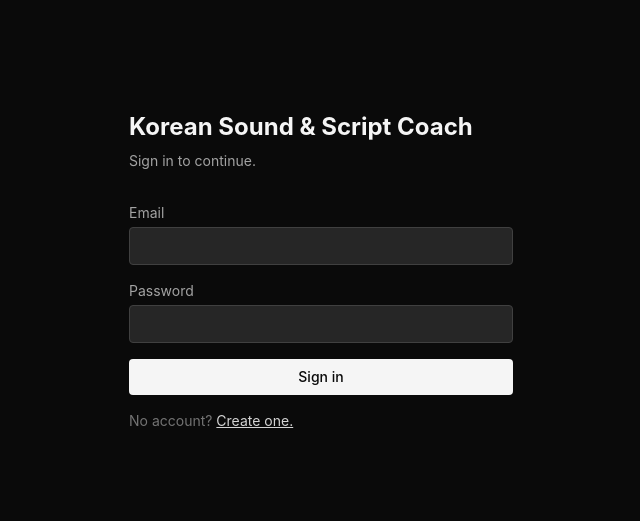
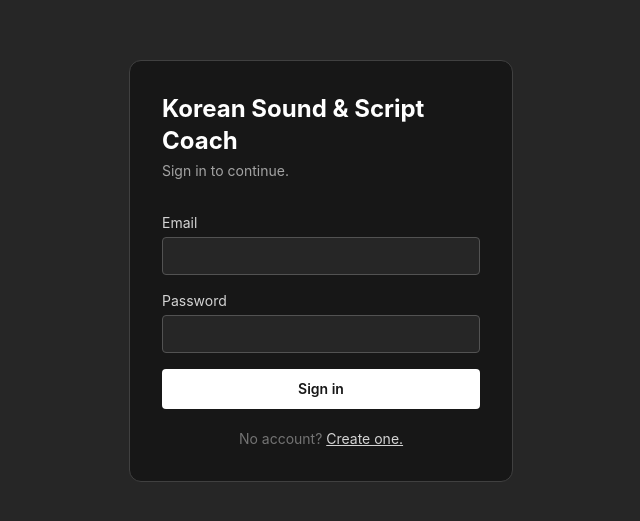
Before and after one commit to ameliepigeonart-sudo/korean-coach, a React (Vite) app: page / in a window 1280 px wide. Shown: the part 129-650 px from the top of the page, without its empty margins (319-959 px from the left). Built offline with nearby package versions, Linux system fonts and the light colour scheme; no server answers.

Commit message:
Update Auth.jsx

```diff
--- a/src/components/Auth.jsx
+++ b/src/components/Auth.jsx
@@ -23,47 +23,55 @@ export default function Auth() {
   }
 
   return (
-    <div className="min-h-screen bg-neutral-950 flex items-center justify-center px-4">
-      <div className="w-full max-w-sm">
-        <h1 className="text-2xl font-bold text-neutral-100 mb-2">Korean Sound & Script Coach</h1>
+    <div className="min-h-screen bg-neutral-800 flex items-center justify-center px-4">
+      <div className="w-full max-w-sm bg-neutral-900 border border-neutral-700 rounded-xl p-8">
+        <h1 className="text-2xl font-bold text-white mb-1">Korean Sound & Script Coach</h1>
         <p className="text-neutral-400 mb-8 text-sm">
           {mode === 'signin' ? 'Sign in to continue.' : 'Create an account.'}
         </p>
         <form onSubmit={handleSubmit} className="space-y-4">
           <div>
-            <label className="block text-sm text-neutral-400 mb-1">Email</label>
+            <label className="block text-sm text-neutral-300 mb-1">Email</label>
             <input
               type="email"
               value={email}
               onChange={e => setEmail(e.target.value)}
               required
-              className="w-full bg-neutral-800 border border-neutral-700 text-neutral-100 rounded px-3 py-2 text-sm focus:outline-none focus:border-neutral-500"
+              className="w-full bg-neutral-800 border border-neutral-600 text-white rounded px-3 py-2 text-sm focus:outline-none focus:border-neutral-400"
             />
           </div>
           <div>
-            <label className="block text-sm text-neutral-400 mb-1">Password</label>
+            <label className="block text-sm text-neutral-300 mb-1">Password</label>
             <input
               type="password"
               value={password}
               onChange={e => setPassword(e.target.value)}
               required
-              className="w-full bg-neutral-800 border border-neutral-700 text-neutral-100 rounded px-3 py-2 text-sm focus:outline-none focus:border-neutral-500"
+              className="w-full bg-neutral-800 border border-neutral-600 text-white rounded px-3 py-2 text-sm focus:outline-none focus:border-neutral-400"
             />
           </div>
           {error && <p className="text-red-400 text-sm">{error}</p>}
           <button
             type="submit"
             disabled={loading}
-            className="w-full bg-neutral-100 text-neutral-950 font-medium py-2 rounded text-sm hover:bg-neutral-200 transition-colors"
+            className="w-full bg-white text-neutral-900 font-semibold py-2.5 rounded text-sm hover:bg-neutral-100 transition-colors disabled:opacity-50"
           >
             {loading ? 'Loading...' : mode === 'signin' ? 'Sign in' : 'Create account'}
           </button>
         </form>
-        <p className="mt-4 text-sm text-neutral-500">
+        <p className="mt-5 text-sm text-neutral-500 text-center">
           {mode === 'signin' ? (
-            <>No account? <button onClick={() => setMode('signup')} className="text-neutral-300 underline">Create one.</button></>
+            <>No account?{' '}
+              <button onClick={() => setMode('signup')} className="text-neutral-300 underline">
+                Create one.
+              </button>
+            </>
           ) : (
-            <>Have an account? <button onClick={() => setMode('signin')} className="text-neutral-300 underline">Sign in.</button></>
+            <>Have an account?{' '}
+              <button onClick={() => setMode('signin')} className="text-neutral-300 underline">
+                Sign in.
+              </button>
+            </>
           )}
         </p>
       </div>
```
